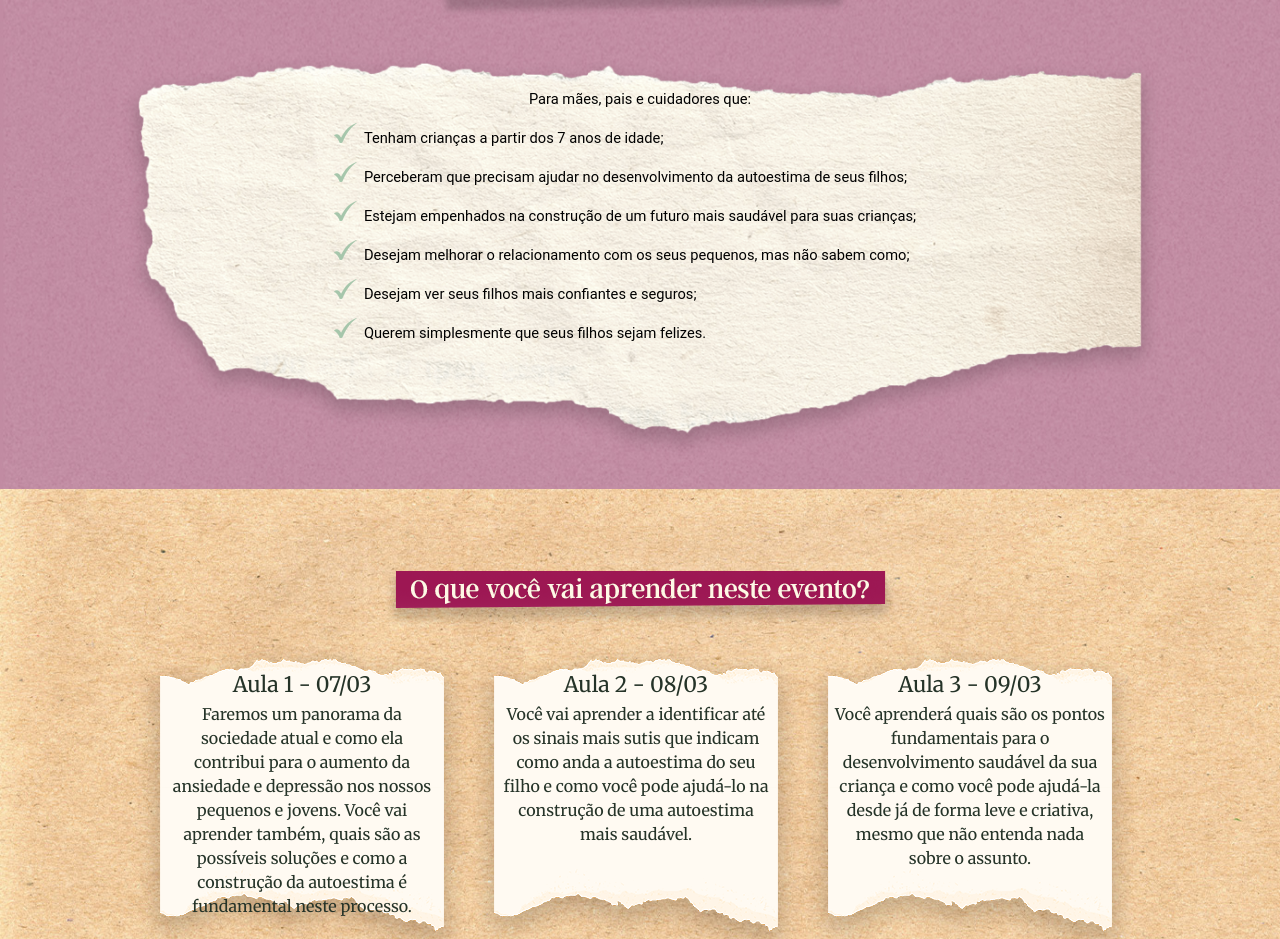
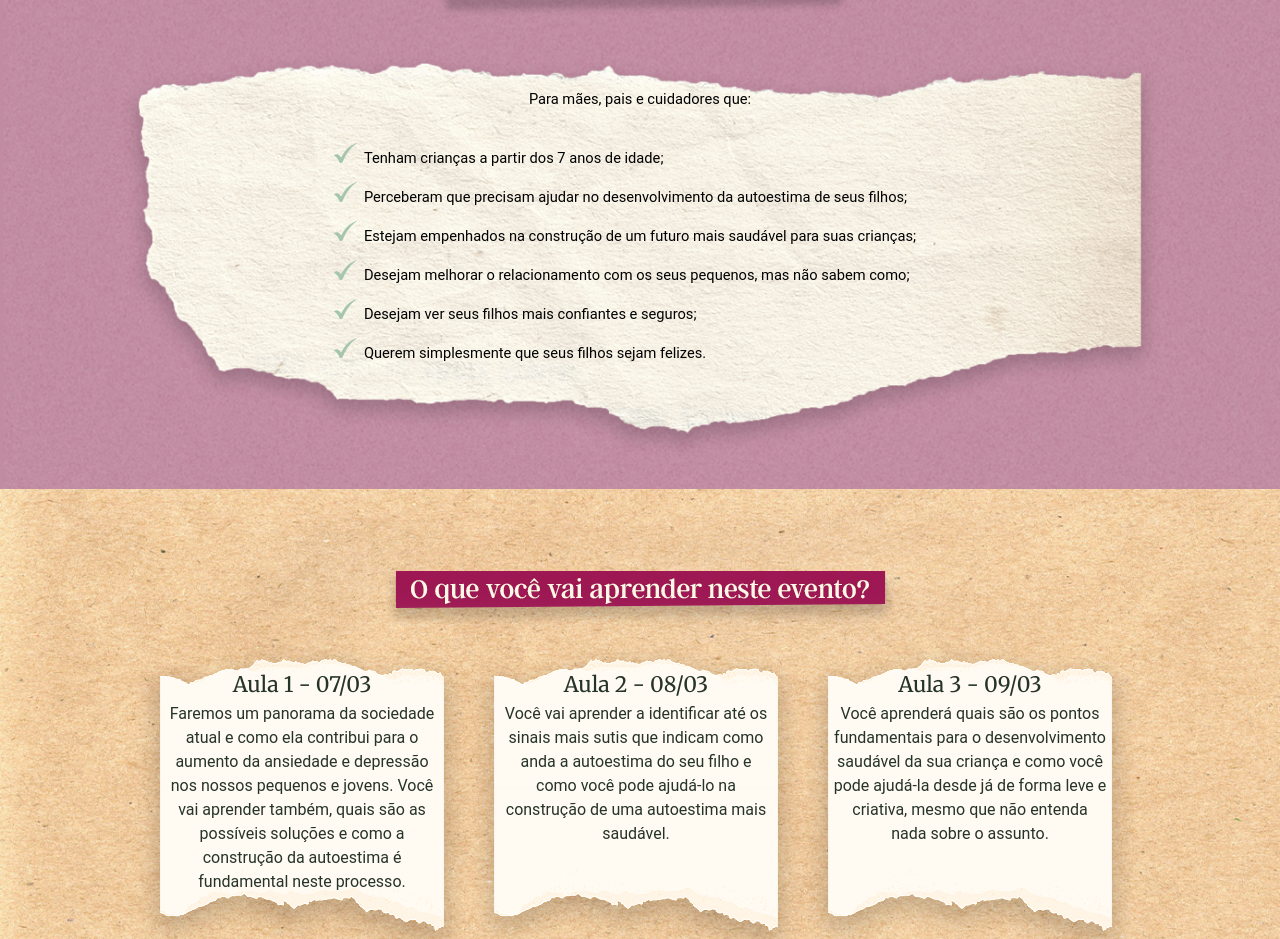
Before and after one commit to victormerseguel/luciana-castellano-next, a Next.js app: page /o-fabuloso-mundo in a window 1280 px wide. Shown: the part 793-1732 px from the top of the page. Built offline with nearby package versions, Linux system fonts and the light colour scheme.

Commit message:
style(fabuloso): change font-family ClassContent

```diff
--- a/src/app/o-fabuloso-mundo/components/ClassContent.module.css
+++ b/src/app/o-fabuloso-mundo/components/ClassContent.module.css
@@ -64,6 +64,10 @@
   margin-bottom: 5px;
 }
 
+.pAula p {
+  font-family: roboto, sans-serif;
+}
+
 /*----------------------------------------------------------------------------------------------------------------------------
 ------- RESPONSIVIDADE -------------------------------------------------------------------------------------------------------
 ------------------------------------------------------------------------------------------------------------------------------*/
--- a/src/app/o-fabuloso-mundo/components/ForWhom.module.css
+++ b/src/app/o-fabuloso-mundo/components/ForWhom.module.css
@@ -47,6 +47,7 @@
   font-size: 11pt;
   line-height: 12pt;
   text-align: left;
+  margin-top: 20px;
 }
 
 /*------------------------------------------------
```
